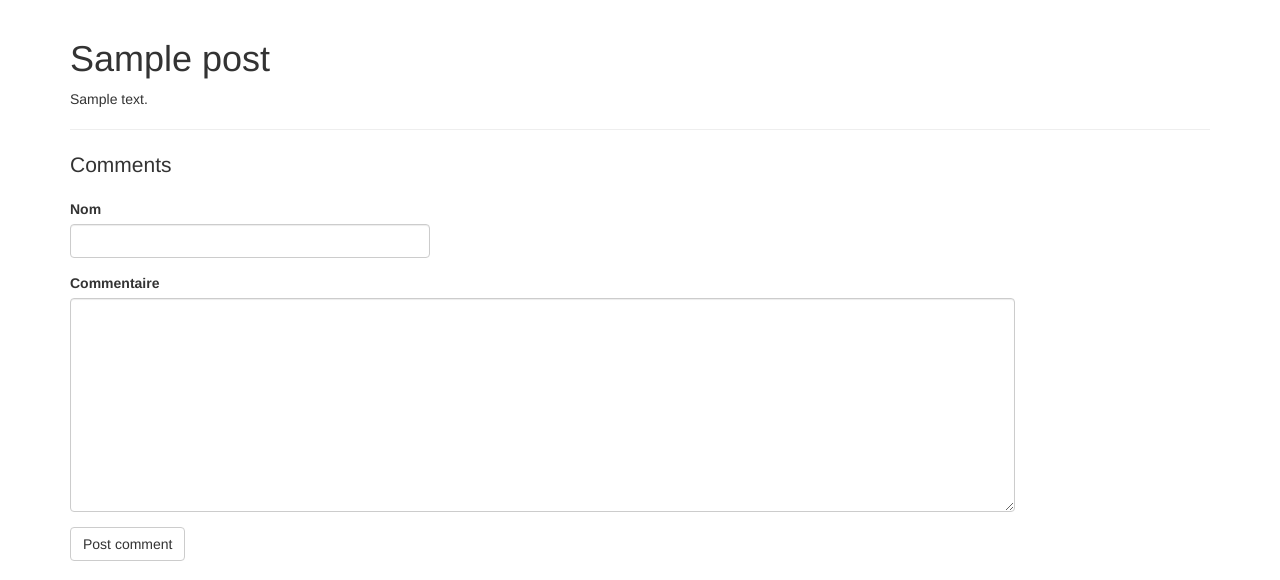
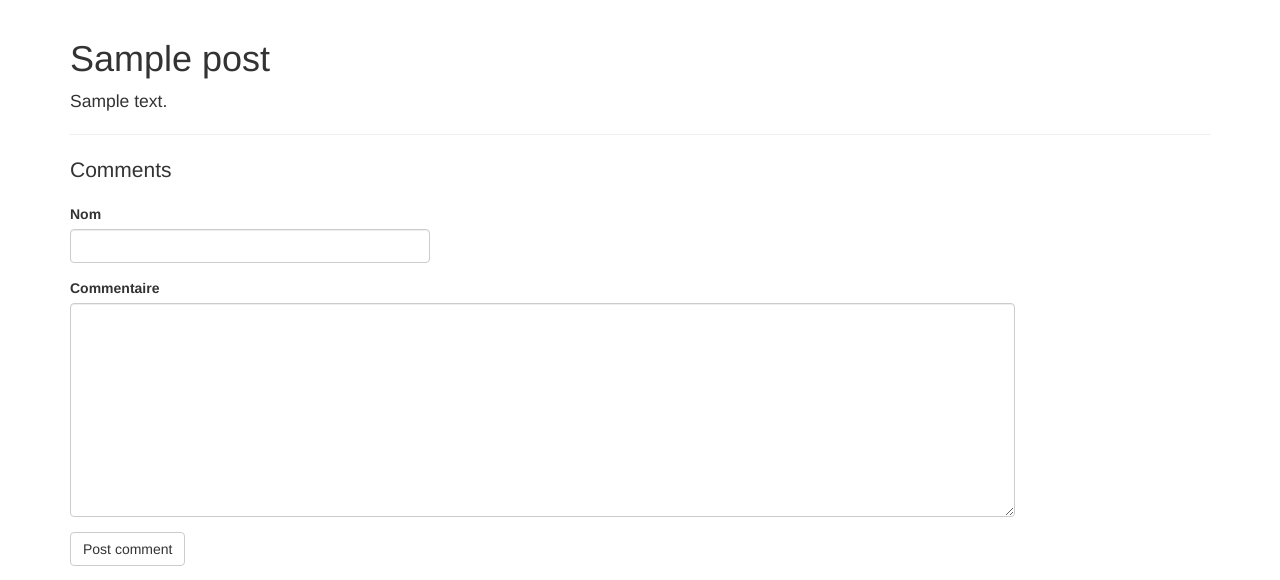
Before and after one commit to sserges/architecture-house, a Flask app: page /blog/posts/1 in a window 1280 px wide. Shown: the part 51-631 px from the top of the page. Run offline with Flask 2, Linux system fonts and the light colour scheme; tables that the repository leaves empty hold one stand-in row (values such as "Sample post"); some libraries are stand-ins or nearby versions.

Commit message:
Layout updated

```diff
--- a/app/templates/blog/post_detail.html
+++ b/app/templates/blog/post_detail.html
@@ -7,10 +7,11 @@
 
 
 {% block body %}
-    <div>
+
         <h1 class="title">{{ post.title }}</h1>
-        <p class="content">{{ post.content|safe }}</p>
-    </div>
+        <div style="font-size: 17.5px;">
+            {{ post.content|safe }}
+        </div>
 
     <hr/>
 
```
